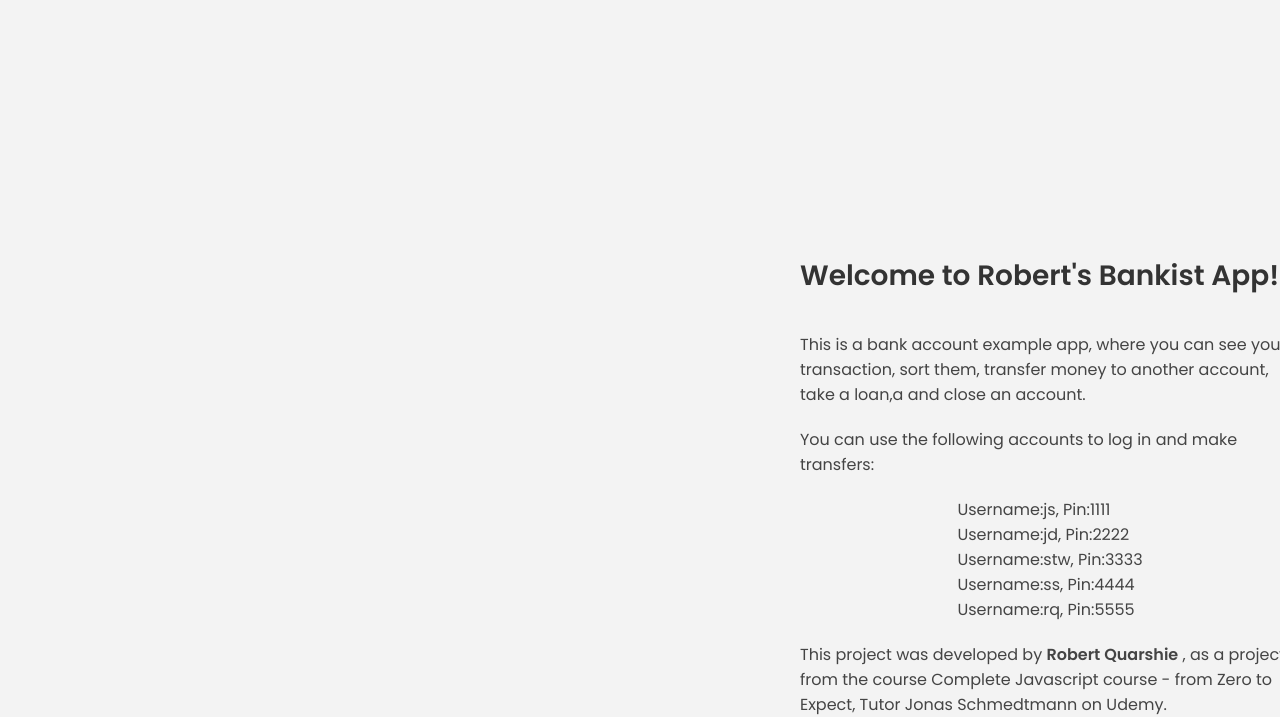
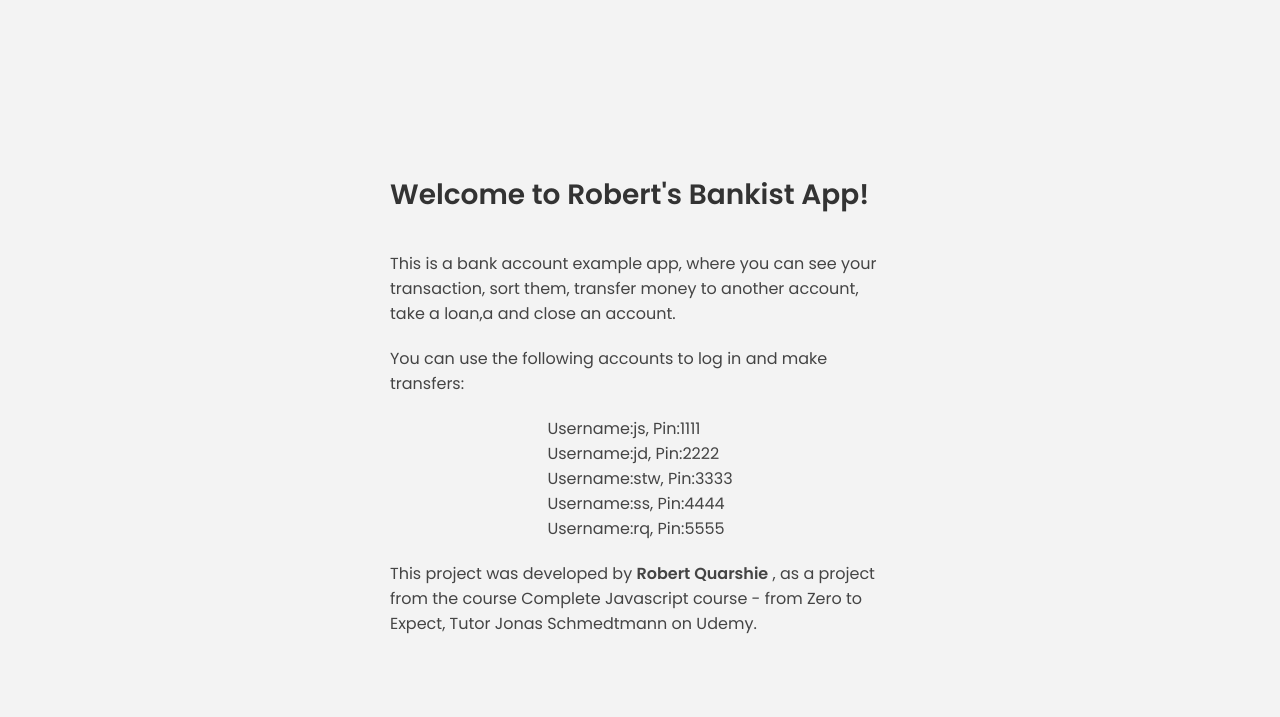
Before and after one commit to Robert-Selasi/Bankist, a plain HTML site: page index.html in a window 1280 px wide. Shown: the part 95-812 px from the top of the page. Drawn offline with Linux system fonts and the light colour scheme.

Commit message:
Add files via upload

```diff
--- a/style2.css
+++ b/style2.css
@@ -1,7 +1,8 @@
 .info {
   position: absolute;
-  top: 25rem;
-  left: 80rem;
+  top: 50%;
+  left: 50%;
+  transform: translate(-50%, -50%);
   width: 500px;
   /* text-align: center; */
   font-weight: lighter;
```
